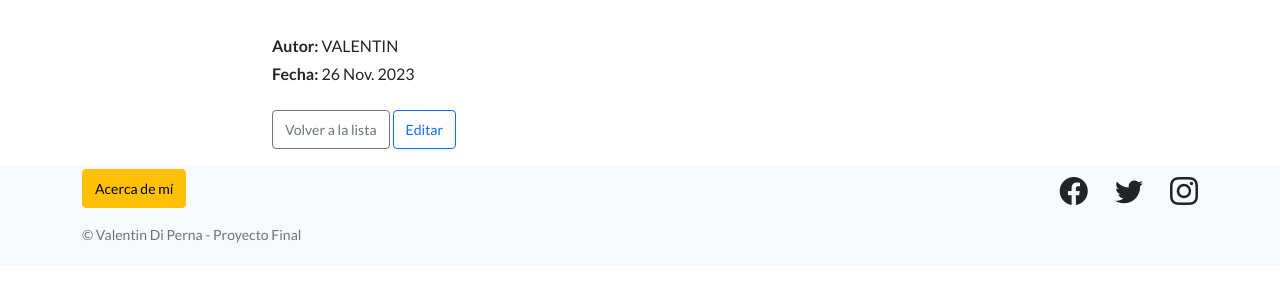
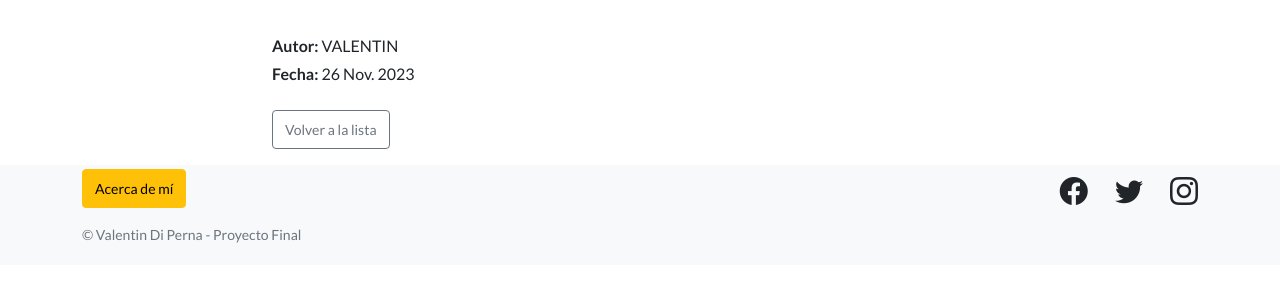
Before and after one commit to valendipe/Proyecto-Final-Valentin-Di-Perna, a Django app: page /pages/pageld/3/ in a window 1280 px wide. Shown: the part 350-650 px from the top of the page. Run offline with Django 4.2, Linux system fonts and the light colour scheme; data comes from the database, SQL or seed files in the repository; some libraries are stand-ins or nearby versions.

Commit message:
Update articulo_detail.html

```diff
--- a/Proyecto Final 4.0/pagina_web/articulos/templates/articulos/articulo_detail.html
+++ b/Proyecto Final 4.0/pagina_web/articulos/templates/articulos/articulo_detail.html
@@ -18,7 +18,6 @@
 
           <div class="article-actions mt-4">
               <a href="{% url 'lista_articulos' %}" class="btn btn-outline-secondary btn-sm">Volver a la lista</a>
-              <a href="{% url 'editar_articulo' object.id %}" class="btn btn-outline-primary btn-sm">Editar</a>
           </div>
       </div>
   </div>
```
